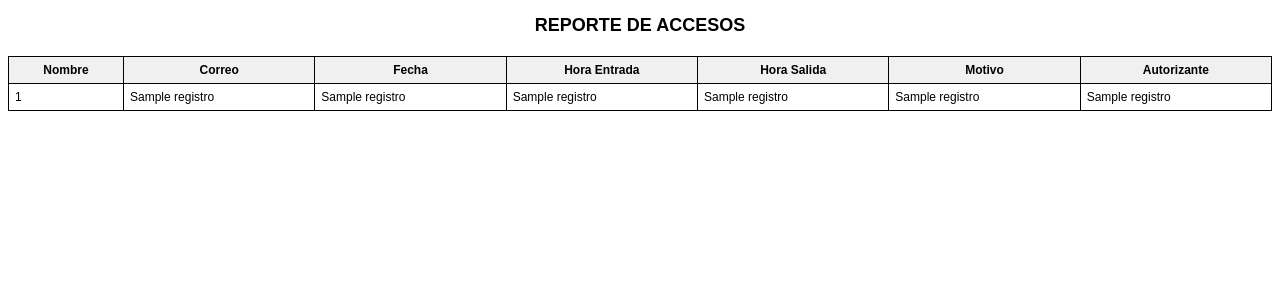
After one commit to imjazmina/sistema_de_acceso, a Flask app: template registro/templates/reporte.html in a window 1280 px wide. The commit adds this page. Shown: the top 300 px of the page. Run offline with Flask 3, Linux system fonts and the light colour scheme; the template is opened without the code that fills it: most values are stand-ins (such as "Sample title", 1, 10 or a date in 2020); some libraries are stand-ins or nearby versions.

Commit message:
generar reporte en pdf

```diff
--- a/registro/main.py
+++ b/registro/main.py
@@ -1,4 +1,4 @@
-from flask import Flask, request, redirect, render_template, url_for, flash
+from flask import Flask, request, redirect, render_template, url_for, flash, make_response
 from flask_sqlalchemy import SQLAlchemy
 from werkzeug.utils import secure_filename
 import os
@@ -6,6 +6,7 @@ import base64
 from datetime import datetime
 import psycopg2
 from dotenv import load_dotenv
+import pdfkit
 
 load_dotenv()
 
@@ -33,9 +34,8 @@ def home():
         accesos = cur.fetchall()
         cur.close()
         conn.close()
-        print("Exito al conectarse a la BD", )
     except Exception as e:
-        print("Error al conectarse a la base de datos {e}", "Warning")
+        flash("Error de conexion", "Warning")
 
     return render_template("index.html", accesos=accesos)
 
@@ -110,11 +110,41 @@ def crear_acceso():
         conn.close()
         flash("Acceso guardado", "success")
     except Exception as e:
-        print("{e}")
         flash(f"Error al procesar el acceso {e}" , "danger")
 
     return redirect("/")
 
-# Inicializa la base de datos si no existe
+
+#ruta para generar pdf de los registros
+@app.route("/crear-reporte", methods = ["GET"])
+def generar_reporte():
+    try:
+        conn = psycopg2.connect(
+                database = os.getenv("DB_NAME"),
+                user = os.getenv("DB_USER"),
+                password = os.getenv("DB_PASSWORD"),
+                host = os.getenv("DB_HOST"),
+                port = os.getenv("DB_PORT")
+        )
+        cur = conn.cursor()
+        cur.execute("select nombre, correo, fecha, hora_entrada, hora_salida, motivo_ingreso, autorizante from acceso")
+        registro = cur.fetchall()
+        cur.close()
+        conn.close()
+        #renderiza(?) el template html con los datos
+        rendered_html = render_template("reporte.html", registro = registro)
+
+        #configurar el whtmltopdf
+        config = pdfkit.configuration(wkhtmltopdf=r"C:\Program Files\wkhtmltopdf\bin\wkhtmltopdf.exe")
+        pdf = pdfkit.from_string(rendered_html, False, configuration=config)
+
+        response = make_response(pdf)
+        response.headers["Content-Type"] = "application/pdf"
+        response.headers["Content-Disposition"] = "inline; filename=registro_acceso.pdf"
+        return response
+    except Exception as e:
+        flash("Ocurrio un error al generar el reporte", "danger")
+        return redirect("/")
+
 if __name__ == "__main__":
     app.run(debug=True)
--- a/registro/static/js/index.js
+++ b/registro/static/js/index.js
@@ -177,7 +177,6 @@ document.getElementById('btnAbrirModalAutorizante').addEventListener('click', ()
 });
 
 
-
 // Validar selección de radios autorizante
 const radiosAutorizante = document.getElementsByName('autorizante');
 radiosAutorizante.forEach(radio => {
@@ -198,7 +197,7 @@ document.addEventListener('DOMContentLoaded', function () {
   });
 });
 
-//mostrar toast front
+// Mostrar toast front
 function mostrarToast(mensaje) {
   const toastContainer = document.getElementById('toast-container');
   const toastId = `toast-${Date.now()}`;
@@ -241,10 +240,10 @@ function limpiarFormulario() {
   }
 }
 
+//limpiar memoria del navegador
 const temporizador = 1*60*1000;
 let inactividadTimeout;
 let temporizadorIniciado = false;
-
 
 function limpiarmemoria(event) {
 
--- a/registro/templates/index.html
+++ b/registro/templates/index.html
@@ -149,6 +149,10 @@
 
         <button type="submit" class="btn btn-primary">Enviar</button>
         <button type="button" class="btn btn-secondary" onclick="limpiarFormulario()">Limpiar</button>
+        <a href="{{ url_for('generar_reporte') }}" class="btn btn-success" target="_blank">
+      Generar Reporte
+      </a>
+
       </form>
   </div>
   <script src="{{ url_for('static', filename='js/index.js') }}" defer></script>
--- /dev/null
+++ b/registro/templates/reporte.html
@@ -0,0 +1,44 @@
+<!DOCTYPE html>
+<html lang="es">
+<head>
+  <meta charset="UTF-8">
+  <title>Reporte de Accesos</title>
+  <style>
+    body { font-family: Arial, sans-serif; font-size: 12px; }
+    table { width: 100%; border-collapse: collapse; margin-top: 20px; }
+    th, td { border: 1px solid #000; padding: 6px; }
+    th { background-color: #f0f0f0; }
+    img.firma { width: 120px; height: auto; border: 1px solid #ccc; }
+    h2 { text-align: center; }
+  </style>
+</head>
+<body>
+  <h2>REPORTE DE ACCESOS</h2>
+  <table class="table">
+  <thead>
+    <tr>
+      <th>Nombre</th>
+      <th>Correo</th>
+      <th>Fecha</th>
+      <th>Hora Entrada</th>
+      <th>Hora Salida</th>
+      <th>Motivo</th>
+      <th>Autorizante</th>
+    </tr>
+  </thead>
+  <tbody>
+    {% for r in registro %}
+    <tr>
+      <td>{{ r[0] }}</td>
+      <td>{{ r[1] }}</td>
+      <td>{{ r[2] }}</td>
+      <td>{{ r[3] }}</td>
+      <td>{{ r[4] }}</td>
+      <td>{{ r[5] }}</td>
+      <td>{{ r[6] }}</td>
+    </tr>
+    {% endfor %}
+  </tbody>
+</table>
+</body>
+</html>
```
Lines whose indentation alone changed are shown as unchanged.
